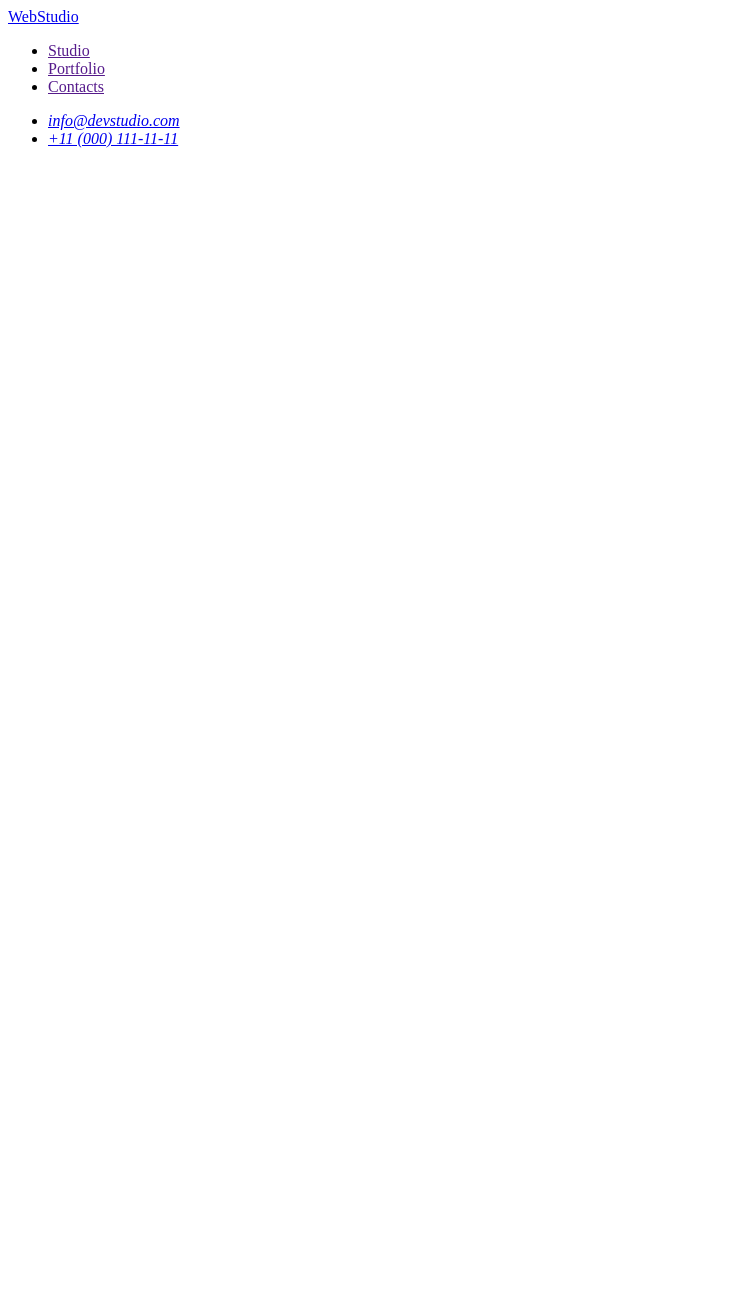
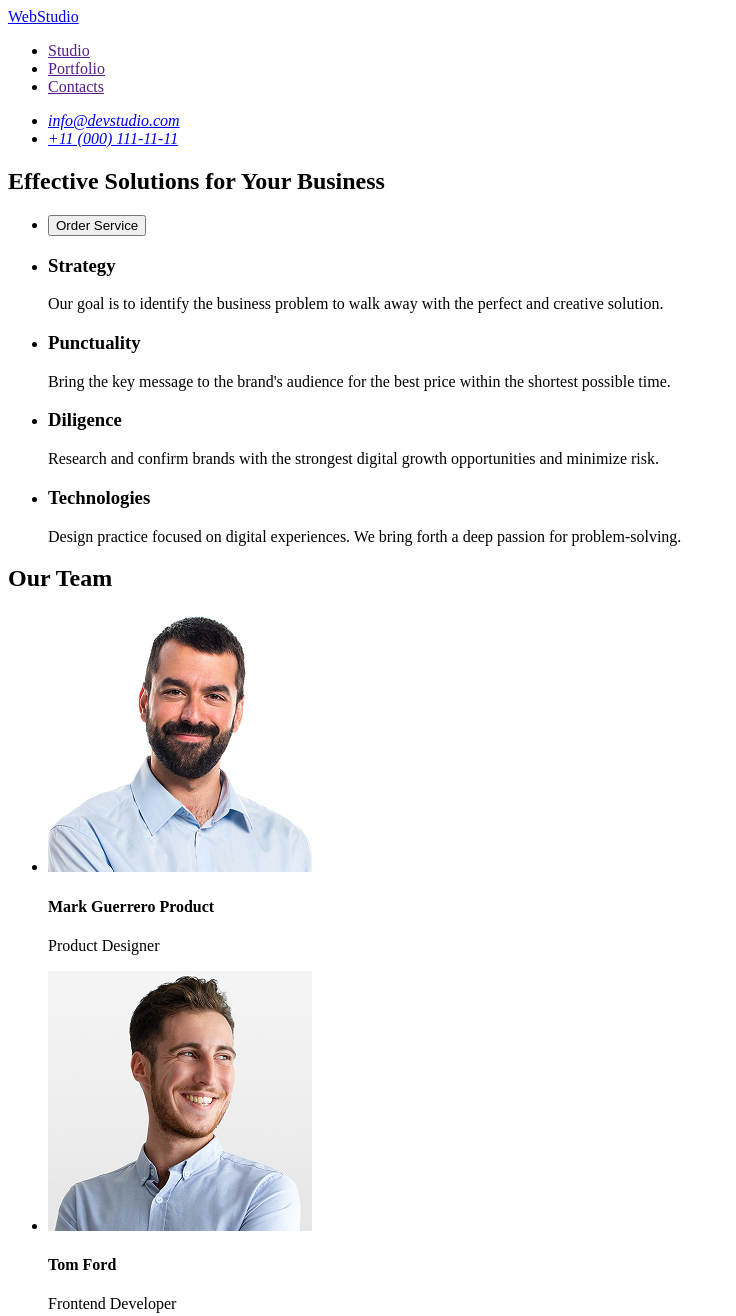
Before and after one commit to Zaleva96/goit-markup-hw-01, a plain HTML site: page index.html in a window 1280 px wide. Shown: the top 1316 px of the page, without its empty margins (0-736 px from the left). Before the commit the page ends 800 px from the top, so only its background shows below. Drawn offline with Linux system fonts and the light colour scheme.

Commit message:
add markup header

```diff
--- a/index.html
+++ b/index.html
@@ -9,7 +9,7 @@
   <body>
     <header>
       <nav>
-        <a href="./index.html">WebStudio</a>
+        <a href="./index.html"><span style="color: blue">Web</span>Studio</a>
         <ul>
           <li><a href="">Studio</a></li>
           <li><a href="">Portfolio</a></li>
@@ -23,5 +23,98 @@
         </ul>
       </address>
     </header>
+    <!--hero-->
+    <main>
+      <section>
+        <h1>Effective Solutions for Your Business</h1>
+        <ul>
+          <li>
+            <button type="button">Order Service</button>
+          </li>
+        </ul>
+      </section>
+      <!--principles-->
+      <section>
+        <ul>
+          <li>
+            <h3>Strategy</h3>
+            <p>
+              Our goal is to identify the business problem to walk away with the
+              perfect and creative solution.
+            </p>
+          </li>
+          <li>
+            <h3>Punctuality</h3>
+            <p>
+              Bring the key message to the brand's audience for the best price
+              within the shortest possible time.
+            </p>
+          </li>
+          <li>
+            <h3>Diligence</h3>
+            <p>
+              Research and confirm brands with the strongest digital growth
+              opportunities and minimize risk.
+            </p>
+          </li>
+          <li>
+            <h3>Technologies</h3>
+            <p>
+              Design practice focused on digital experiences. We bring forth a
+              deep passion for problem-solving.
+            </p>
+          </li>
+        </ul>
+      </section>
+      <!--our Team-->
+      <section>
+        <h2>Our Team</h2>
+        <ul>
+          <li>
+            <img
+              src="./images/team-1.jpg"
+              alt="Mark Guerrero Product Designer"
+              width="264"
+              height="260" />
+            <h4>Mark Guerrero Product</h4>
+            <p>Product Designer</p>
+          </li>
+          <li>
+            <img
+              src="./images/team-2.jpg"
+              alt="Tom Ford Frontend Developer"
+              width="264"
+              height="260" />
+            <h4>Tom Ford</h4>
+            <p>Frontend Developer</p>
+          </li>
+          <li>
+            <img
+              src="./images/team-3.jpg"
+              alt="Camila Garcia Marketing"
+              width="264"
+              height="260" />
+            <h4>Camila Garcia</h4>
+            <p>Marketing</p>
+          </li>
+          <li>
+            <img
+              src="./images/team-4.jpg"
+              alt="Daniel Wilson UI Designer"
+              width="264"
+              height="260" />
+            <h4>Daniel Wilson</h4>
+            <p>UI Designer</p>
+          </li>
+        </ul>
+      </section>
+    </main>
+    <footer>
+      <a href="./index.html"><span style="color: blue">Web</span>Studio</a>
+      <p>
+        Increase the flow of customers and sales for your business with digital
+        marketing & growth solutions.
+      </p>
+    </footer>
   </body>
 </html>
```
Also changed, not shown: images/team-1.jpg (added), images/team-2.jpg (added), images/team-3.jpg (added), images/team-4.jpg (added).
